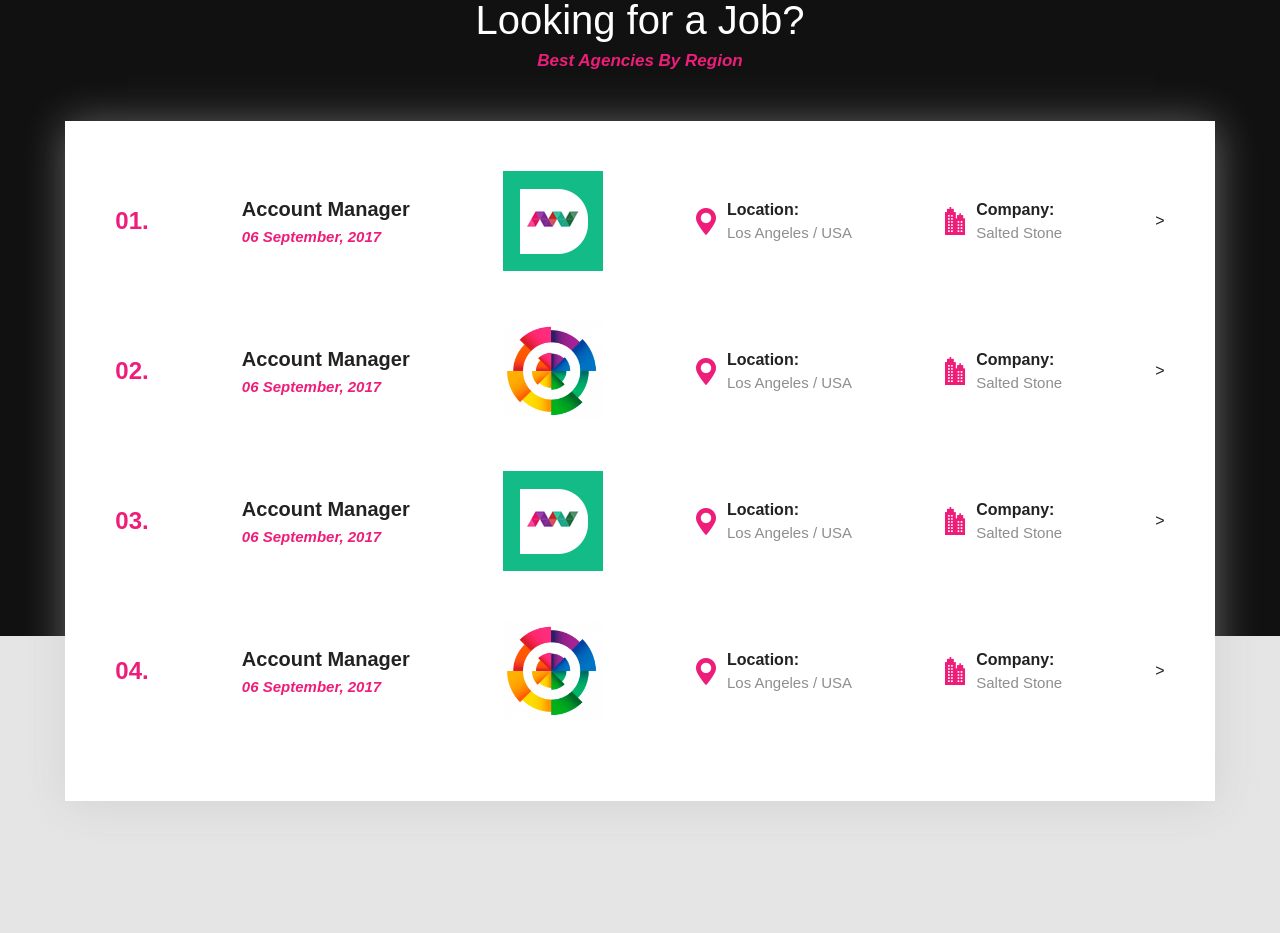
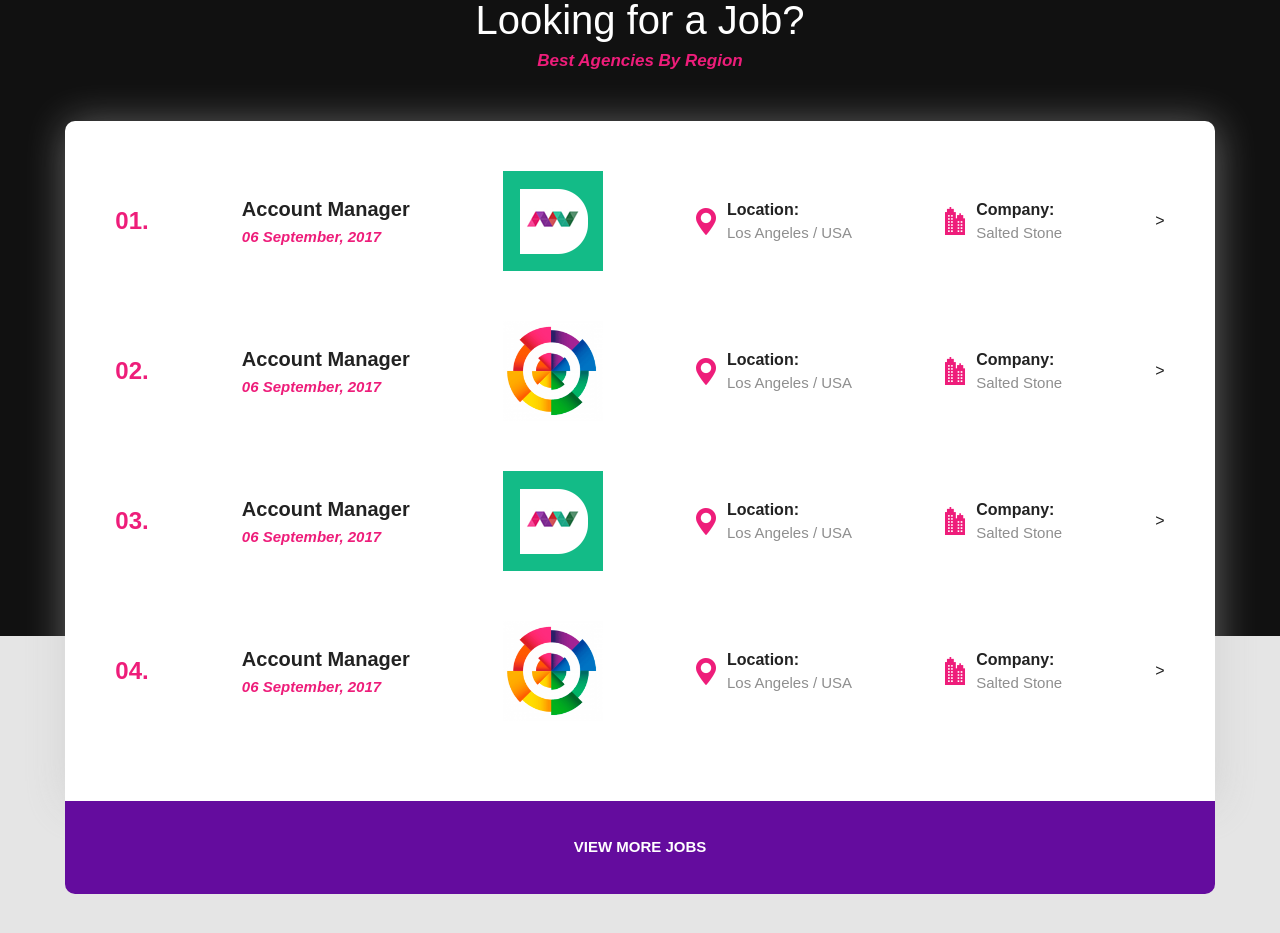
Before and after one commit to 7Davronbek/app-nextlevel-client, a React (Create React App) app: page / in a window 1280 px wide. Shown: the part 3200-4133 px from the top of the page. Built offline with nearby package versions, Linux system fonts and the light colour scheme; a web font is replaced by a local one.

Commit message:
nextlevel-app

```diff
--- a/src/components/LookingFor.jsx
+++ b/src/components/LookingFor.jsx
@@ -128,6 +128,8 @@ const LookingFor = () => {
                                 </div>
 
                             </div>
+
+                            <div className="btn">View More Jobs</div>
                         </div>
                     </div>
                 </div>
--- a/src/styles/main.scss
+++ b/src/styles/main.scss
@@ -619,6 +619,7 @@ html {
                 background: #fff;
                 padding: 50px 50px 30px;
                 box-shadow: 1px 3px 40px #c0c0c07d;
+                border-radius: 10px 10px 0 0;
 
                 .cardsTop {
                     display: flex;
@@ -670,6 +671,20 @@ html {
                     }
                 }
             }
+
+            .btn {
+                width: 100%;
+                height: 93px;
+                background: $blue;
+                display: flex;
+                align-items: center;
+                justify-content: center;
+                font-size: 15px;
+                font-weight: 600;
+                color: #fff;
+                text-transform: uppercase;
+                border-radius: 0 0 10px 10px;
+            }
         }
     }
 }
```
